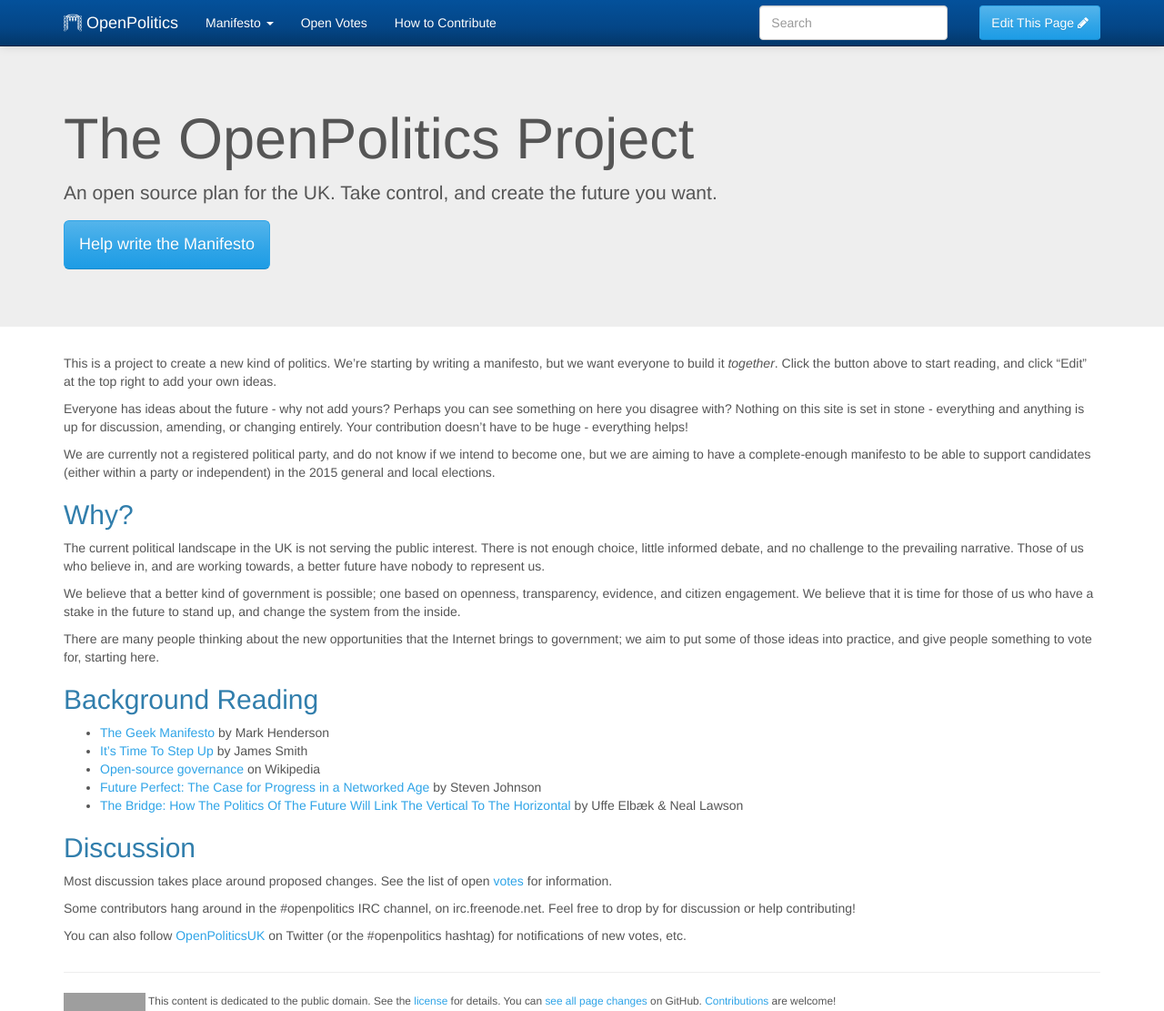
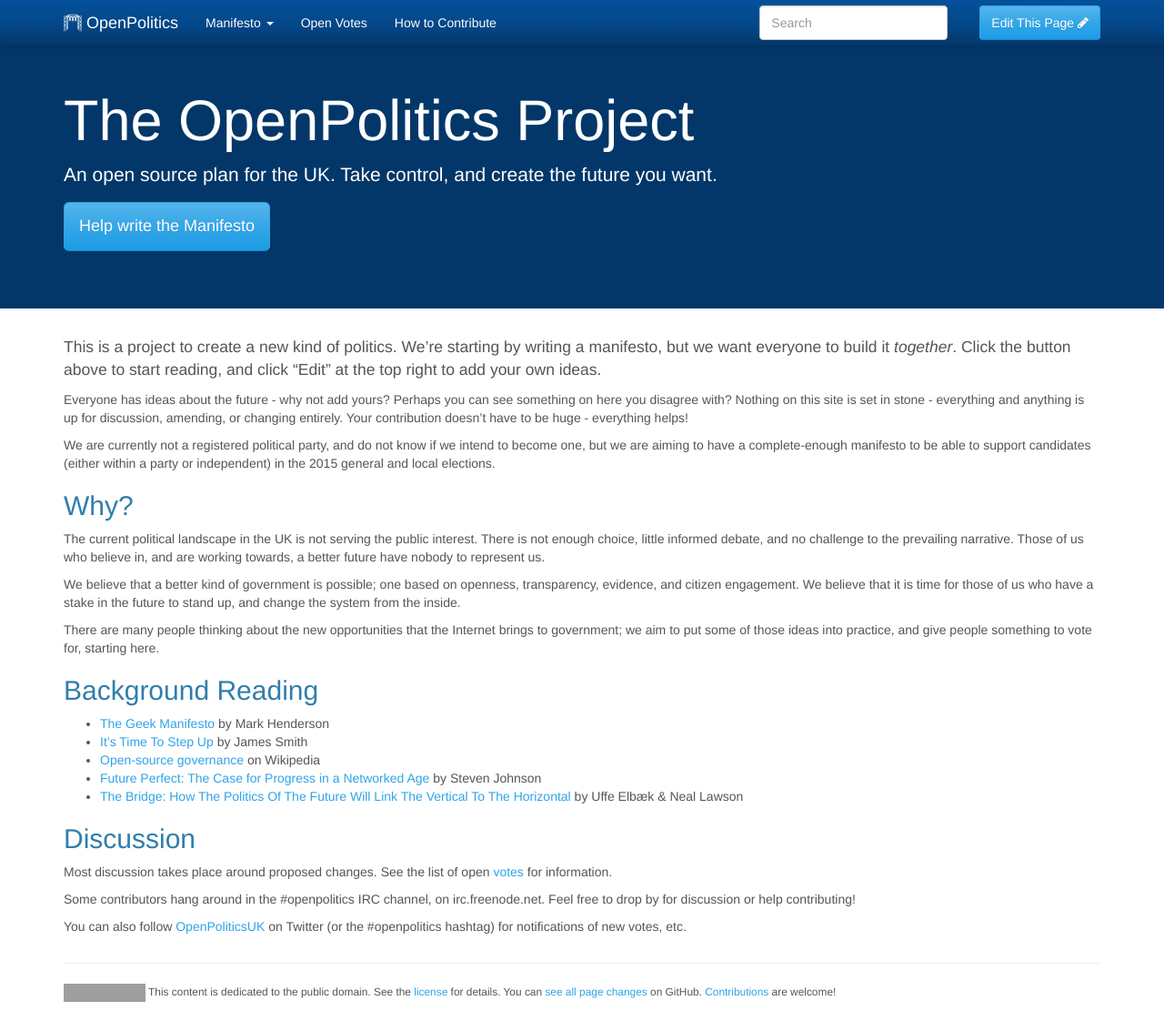
Before and after one commit to openpolitics/manifesto, a Jekyll site: the page built from index.md, in a window 1280 px wide and 1111 px high. Shown: the whole window at 91% size. Built offline with Jekyll 4.4.1, drawn with Linux system fonts in a browser that asks for light colours; grey boxes are pictures that could not be loaded.

Commit message:
styles for new homepage

```diff
--- a/stylesheets/custom.css
+++ b/stylesheets/custom.css
@@ -1,3 +1,21 @@
+.navbar {
+  border-bottom: 0px;
+}
+
+.jumbotron {
+/*  background-image: url(/images/logo.png);
+  background-size: contain;
+  background-repeat: no-repeat;
+  background-position-right: 100px;*/
+
+  width: 100%;
+  background-color: #033769;
+  color: white;
+  margin-top: -20px;
+  border-radius: 0px !important;
+
+}
+
 h1 {
   counter-reset: section;
 }
@@ -21,7 +39,7 @@ h1 {
   content: counter(section) "." counter(paragraph) ". ";
 }
 
-.policy > p:first-of-type, .homepage > p:first-of-type {
+.policy > p:first-of-type, #homepage > p:first-of-type {
   font-size: 125%;
 }
 
```
